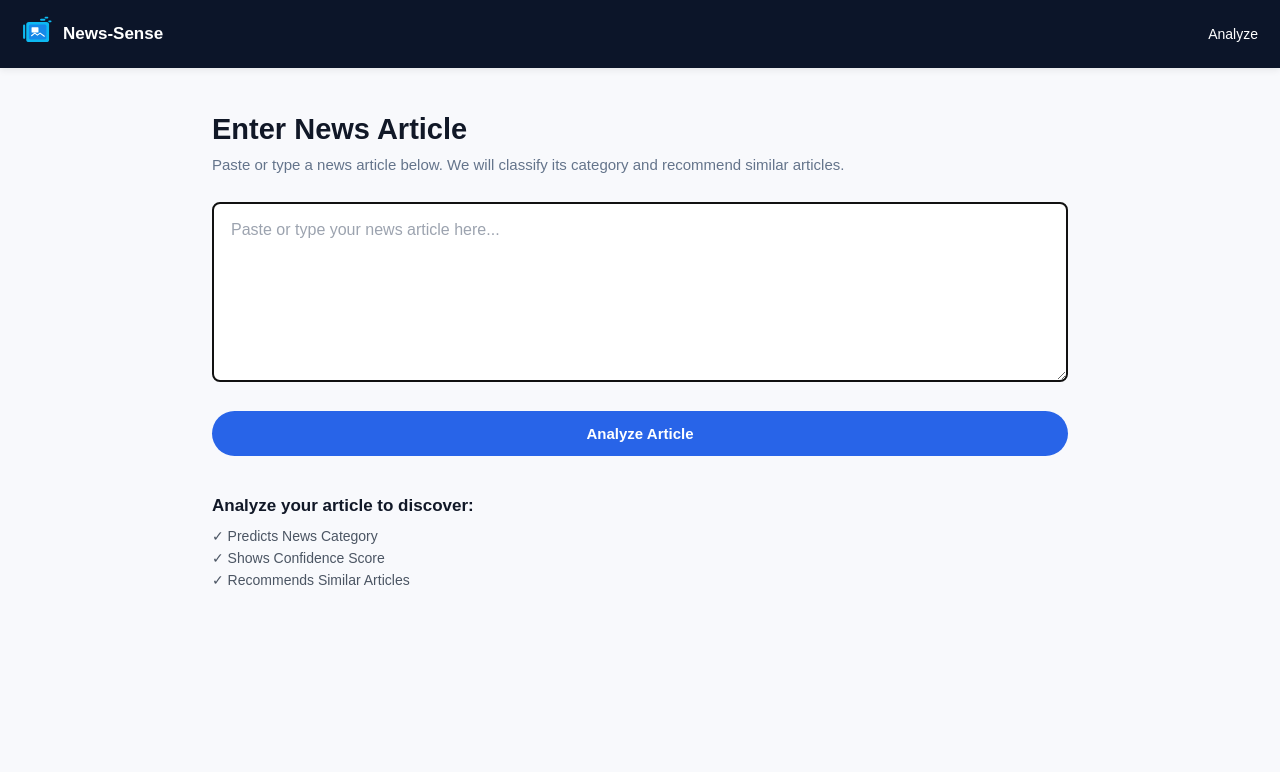
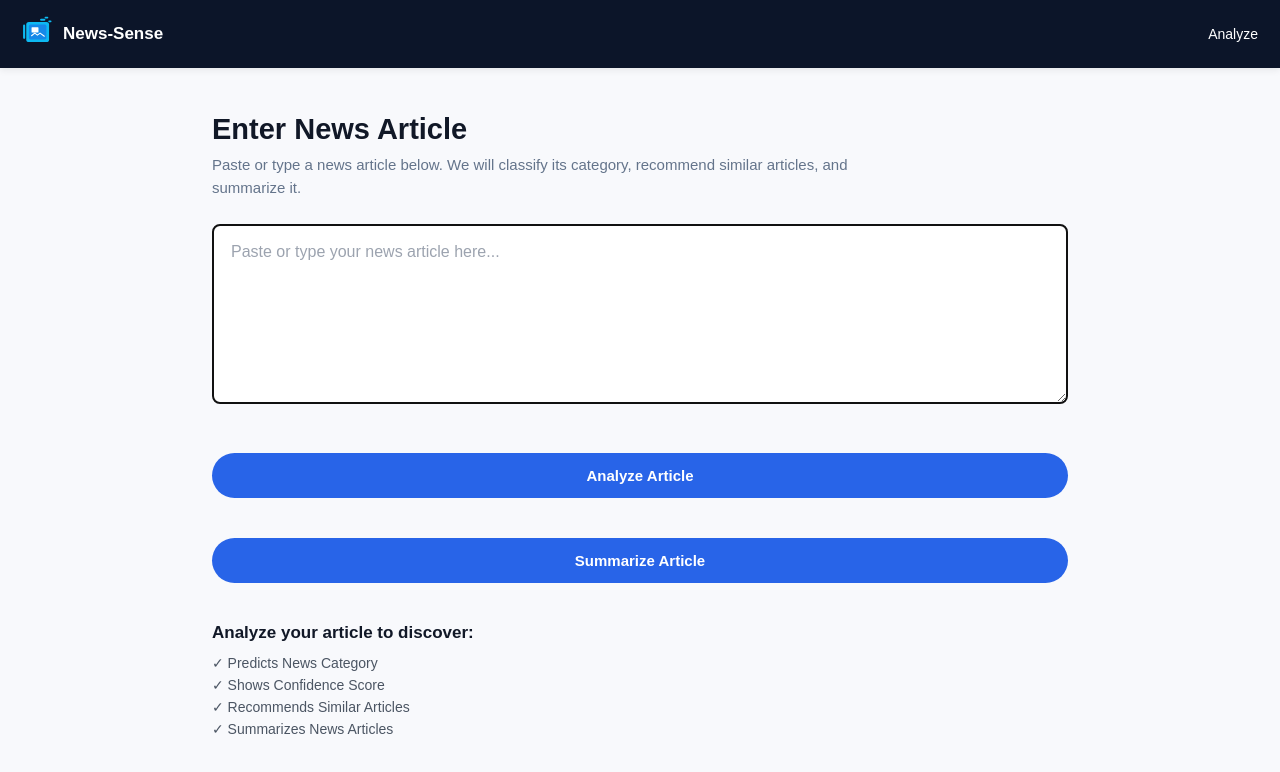
Before and after one commit to Aqsa2608/news-sense, a React (Vite) app in the folder frontend/: page /home in a window 1280 px wide. Shown: the top 772 px of the page. Built offline with nearby package versions, Linux system fonts and the light colour scheme.

Commit message:
Add article summarization

```diff
--- a/frontend/src/pages/Home.jsx
+++ b/frontend/src/pages/Home.jsx
@@ -5,7 +5,13 @@ import Header from "../components/Header";
 function Home() {
   const [article, setArticle] = useState("");
 
+  const [summary, setSummary] = useState("");
+  const [loadingSummary, setLoadingSummary] = useState(false);
+  const [summaryError, setSummaryError] = useState("");
+
   const navigate = useNavigate();
+
+  // ================= ANALYZE ARTICLE =================
 
   const analyzeArticle = () => {
     if (!article.trim()) {
@@ -18,6 +24,49 @@ function Home() {
         article: article
       }
     });
+  };
+
+  // ================= SUMMARIZE ARTICLE =================
+
+  const summarizeArticle = async () => {
+    if (!article.trim()) {
+      alert("Please enter a news article first.");
+      return;
+    }
+
+    setLoadingSummary(true);
+    setSummary("");
+    setSummaryError("");
+
+    try {
+      const response = await fetch(
+        `${import.meta.env.VITE_API_URL}/summarize`,
+        {
+          method: "POST",
+          headers: {
+            "Content-Type": "application/json"
+          },
+          body: JSON.stringify({
+            article: article
+          })
+        }
+      );
+
+      const data = await response.json();
+
+      if (!response.ok) {
+        throw new Error(data.error || "Unable to summarize article");
+      }
+
+      setSummary(data.summary);
+    } catch (error) {
+      console.error("Summary Error:", error);
+      setSummaryError(
+        "Unable to summarize the article. Please try again."
+      );
+    } finally {
+      setLoadingSummary(false);
+    }
   };
 
   return (
@@ -33,7 +82,7 @@ function Home() {
 
           <p className="subtitle">
             Paste or type a news article below. We will classify
-            its category and recommend similar articles.
+            its category, recommend similar articles, and summarize it.
           </p>
 
           <textarea
@@ -42,14 +91,98 @@ function Home() {
             placeholder="Paste or type your news article here..."
           />
 
-          <button
-            className="primary-button"
-            onClick={analyzeArticle}
+          {/* ================= BUTTONS ================= */}
+
+          <div
+            style={{
+              display: "flex",
+              gap: "15px",
+              justifyContent: "center",
+              marginTop: "20px",
+              flexWrap: "wrap"
+            }}
           >
-            Analyze Article
-          </button>
+
+            <button
+              className="primary-button"
+              onClick={analyzeArticle}
+            >
+              Analyze Article
+            </button>
+
+            <button
+              className="primary-button"
+              onClick={summarizeArticle}
+              disabled={loadingSummary}
+              style={{
+                opacity: loadingSummary ? 0.7 : 1,
+                cursor: loadingSummary
+                  ? "not-allowed"
+                  : "pointer"
+              }}
+            >
+              {loadingSummary
+                ? "Summarizing..."
+                : "Summarize Article"}
+            </button>
+
+          </div>
+
+          {/* ================= SUMMARY ================= */}
+
+          {summaryError && (
+            <div
+              style={{
+                marginTop: "25px",
+                padding: "15px",
+                background: "#fee2e2",
+                color: "#b91c1c",
+                borderRadius: "10px",
+                textAlign: "left"
+              }}
+            >
+              {summaryError}
+            </div>
+          )}
+
+          {summary && (
+            <div
+              style={{
+                marginTop: "30px",
+                padding: "25px",
+                background: "#ffffff",
+                border: "1px solid #e1e5eb",
+                borderRadius: "12px",
+                boxShadow: "0 4px 12px rgba(0, 0, 0, 0.08)",
+                textAlign: "left"
+              }}
+            >
+              <h2
+                style={{
+                  marginTop: 0,
+                  marginBottom: "15px",
+                  color: "#111827"
+                }}
+              >
+                Article Summary
+              </h2>
+
+              <p
+                style={{
+                  color: "#55708f",
+                  fontSize: "16px",
+                  lineHeight: "1.7",
+                  margin: 0
+                }}
+              >
+                {summary}
+              </p>
+            </div>
+          )}
 
         </section>
+
+        {/* ================= FEATURES ================= */}
 
         <section className="features-section">
 
@@ -60,6 +193,7 @@ function Home() {
             <p>✓ Predicts News Category</p>
             <p>✓ Shows Confidence Score</p>
             <p>✓ Recommends Similar Articles</p>
+            <p>✓ Summarizes News Articles</p>
 
           </div>
 
--- a/frontend/src/pages/Result.jsx
+++ b/frontend/src/pages/Result.jsx
@@ -1,4 +1,5 @@
 import { useLocation, useNavigate } from "react-router-dom";
+import { useState } from "react";
 import Header from "../components/Header";
 
 function Result() {
@@ -8,6 +9,55 @@ function Result() {
   const category = location.state?.category || "Unknown";
   const confidence = location.state?.confidence || 0;
   const recommendations = location.state?.recommendations || [];
+
+  // Original article
+  const article = location.state?.article || "";
+
+  // Summary states
+  const [summary, setSummary] = useState("");
+  const [loadingSummary, setLoadingSummary] = useState(false);
+  const [summaryError, setSummaryError] = useState("");
+
+  // ================= SUMMARIZE ARTICLE =================
+
+  const handleSummarize = async () => {
+    if (!article) {
+      setSummaryError("Original article is not available.");
+      return;
+    }
+
+    setLoadingSummary(true);
+    setSummaryError("");
+    setSummary("");
+
+    try {
+      const response = await fetch(
+        `${import.meta.env.VITE_API_URL}/summarize`,
+        {
+          method: "POST",
+          headers: {
+            "Content-Type": "application/json",
+          },
+          body: JSON.stringify({
+            article: article,
+          }),
+        }
+      );
+
+      const data = await response.json();
+
+      if (!response.ok) {
+        throw new Error(data.error || "Failed to summarize article");
+      }
+
+      setSummary(data.summary);
+    } catch (error) {
+      console.error("Summary Error:", error);
+      setSummaryError("Unable to summarize the article. Please try again.");
+    } finally {
+      setLoadingSummary(false);
+    }
+  };
 
   return (
     <div className="app">
@@ -39,6 +89,79 @@ function Result() {
           </div>
         </div>
 
+        {/* ================= SUMMARY ================= */}
+
+        <section
+          style={{
+            marginTop: "25px",
+            marginBottom: "30px",
+          }}
+        >
+          <button
+            className="primary-button"
+            onClick={handleSummarize}
+            disabled={loadingSummary}
+            style={{
+              cursor: loadingSummary ? "not-allowed" : "pointer",
+              opacity: loadingSummary ? 0.7 : 1,
+            }}
+          >
+            {loadingSummary
+              ? "Summarizing..."
+              : "Summarize Article"}
+          </button>
+
+          {/* Summary Error */}
+          {summaryError && (
+            <div
+              style={{
+                marginTop: "15px",
+                padding: "15px",
+                background: "#fee2e2",
+                color: "#b91c1c",
+                borderRadius: "10px",
+              }}
+            >
+              {summaryError}
+            </div>
+          )}
+
+          {/* Summary Result */}
+          {summary && (
+            <div
+              style={{
+                marginTop: "20px",
+                background: "#ffffff",
+                border: "1px solid #e1e5eb",
+                borderRadius: "12px",
+                padding: "25px",
+                boxShadow: "0 4px 12px rgba(0, 0, 0, 0.08)",
+              }}
+            >
+              <h2
+                style={{
+                  marginTop: 0,
+                  marginBottom: "12px",
+                  color: "#111827",
+                }}
+              >
+                Article Summary
+              </h2>
+
+              <p
+                style={{
+                  color: "#55708f",
+                  fontSize: "16px",
+                  lineHeight: "1.7",
+                  margin: 0,
+                }}
+              >
+                {summary}
+              </p>
+            </div>
+          )}
+        </section>
+
         {/* ================= RECOMMENDATIONS ================= */}
         <section className="recommendation-section">
           <h2>Recommended Articles</h2>
@@ -47,11 +170,11 @@ function Result() {
             Explore similar news articles:
           </p>
 
-          {/* Cards */}
           <div
             style={{
               display: "grid",
-              gridTemplateColumns: "repeat(auto-fit, minmax(250px, 1fr))",
+              gridTemplateColumns:
+                "repeat(auto-fit, minmax(250px, 1fr))",
               gap: "20px",
               marginTop: "20px",
             }}
@@ -111,7 +234,8 @@ function Result() {
                     ? article.description.substring(0, 180)
                     : "No description available."}
 
-                  {article.description && article.description.length > 180
+                  {article.description &&
+                  article.description.length > 180
                     ? "..."
                     : ""}
                 </p>
@@ -145,7 +269,10 @@ function Result() {
         </section>
 
         {/* ================= CHECK ANOTHER ARTICLE ================= */}
-        <button className="primary-button" onClick={() => navigate("/home")}>
+        <button
+          className="primary-button"
+          onClick={() => navigate("/home")}
+        >
           Check Another Article
         </button>
       </main>
```
